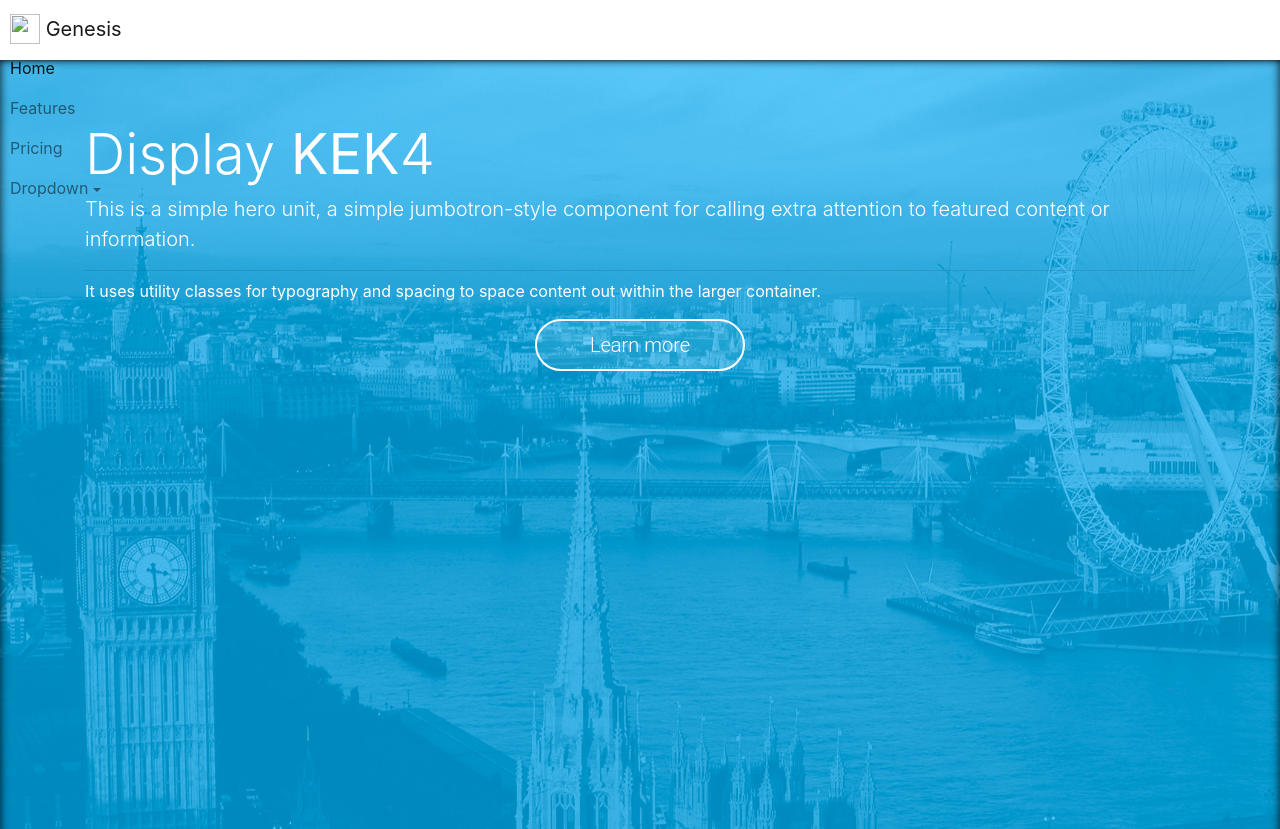
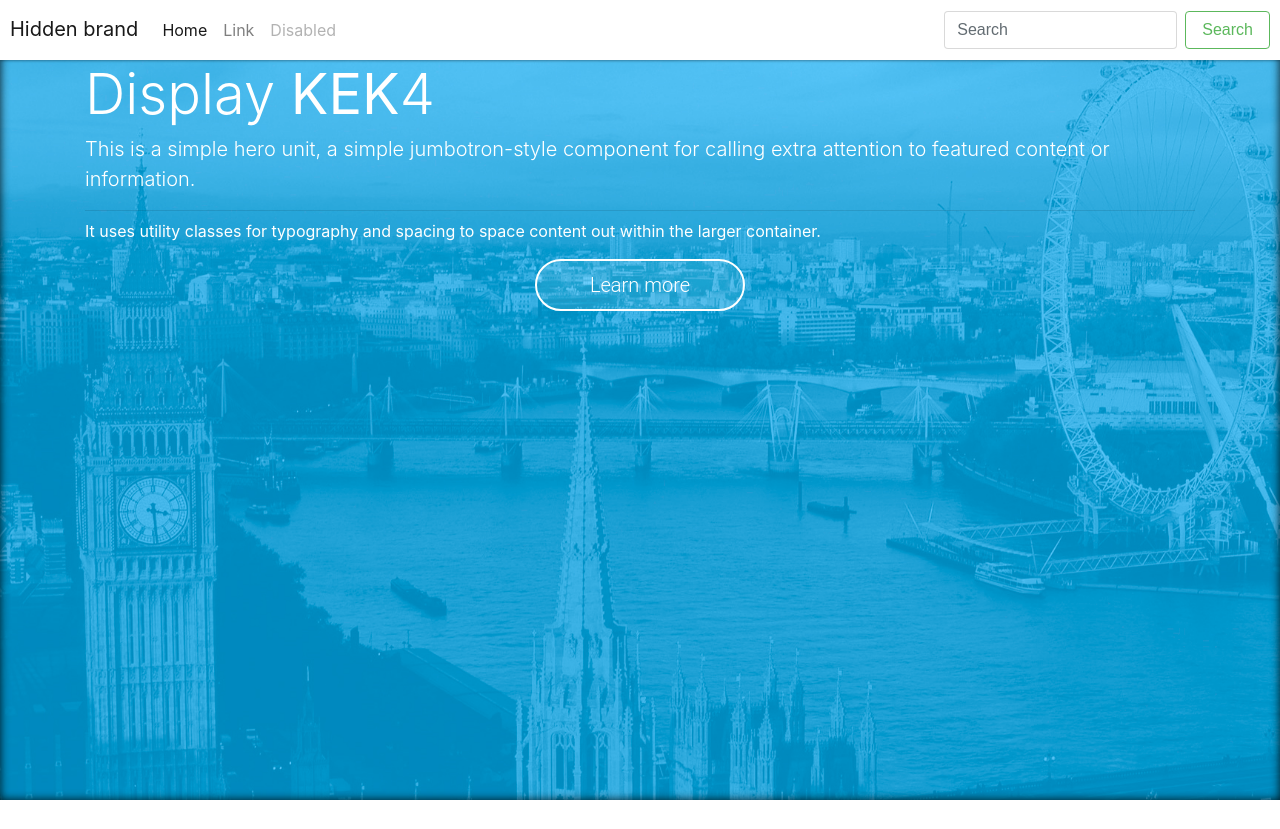
Before and after one commit to enclary/Clank-free-landing, a plain HTML site: page index.html in a window 1280 px wide. Shown: the top 829 px of the page. Drawn offline with nearby package versions, Linux system fonts and the light colour scheme.

Commit message:
nav update

```diff
--- a/index.html
+++ b/index.html
@@ -15,37 +15,28 @@
 <link rel="stylesheet" href="css/styles.css">
 
 
-
-
-<nav class="navbar navbar-light bg-faded navbar-fixed-top">
-  <a class="navbar-brand" href="#">
-    <img src="/assets/brand/bootstrap-solid.svg" width="30" height="30" class="d-inline-block align-top" alt="">
-    Genesis
-  </a>
-
-  <ul class="nav navbar-nav">
-
+<nav class="navbar navbar-toggleable-md navbar-light fixed-top bg-faded">
+  <button class="navbar-toggler" type="button" data-toggle="collapse" data-target="#navbarTogglerDemo01" aria-controls="navbarTogglerDemo01" aria-expanded="false" aria-label="Toggle navigation">
+    <span class="navbar-toggler-icon"></span>
+  </button>
+  <div class="collapse navbar-collapse" id="navbarTogglerDemo01">
+    <a class="navbar-brand" href="#">Hidden brand</a>
+    <ul class="navbar-nav mr-auto mt-2 mt-lg-0">
       <li class="nav-item active">
         <a class="nav-link" href="#">Home <span class="sr-only">(current)</span></a>
       </li>
       <li class="nav-item">
-      <a class="nav-link" href="#">Features</a>
+        <a class="nav-link" href="#">Link</a>
       </li>
       <li class="nav-item">
-      <a class="nav-link" href="#">Pricing</a>
+        <a class="nav-link disabled" href="#">Disabled</a>
       </li>
-     <li class="nav-item dropdown">
-      <a class="nav-link dropdown-toggle" href="http://example.com" id="supportedContentDropdown" data-toggle="dropdown" aria-haspopup="true" aria-expanded="false">Dropdown</a>
-      <div class="dropdown-menu" aria-labelledby="supportedContentDropdown">
-        <a class="dropdown-item" href="#">Action</a>
-        <a class="dropdown-item" href="#">Another action</a>
-        <a class="dropdown-item" href="#">Something else here</a>
+    </ul>
+    <form class="form-inline my-2 my-lg-0">
+      <input class="form-control mr-sm-2" type="text" placeholder="Search">
+      <button class="btn btn-outline-success my-2 my-sm-0" type="submit">Search</button>
+    </form>
   </div>
-    </li>
-
-
-  </ul>
-
 </nav>
 <body>
 
```
Lines whose indentation alone changed are shown as unchanged.
